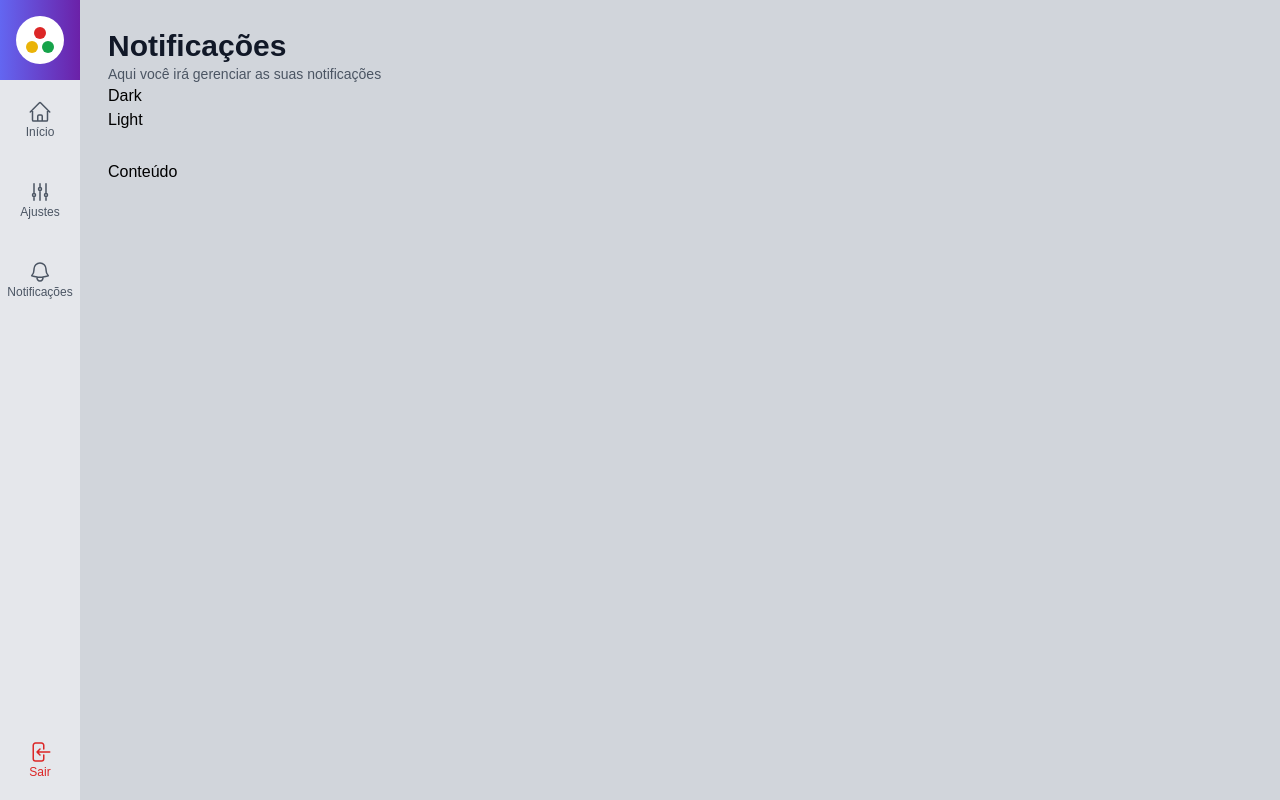
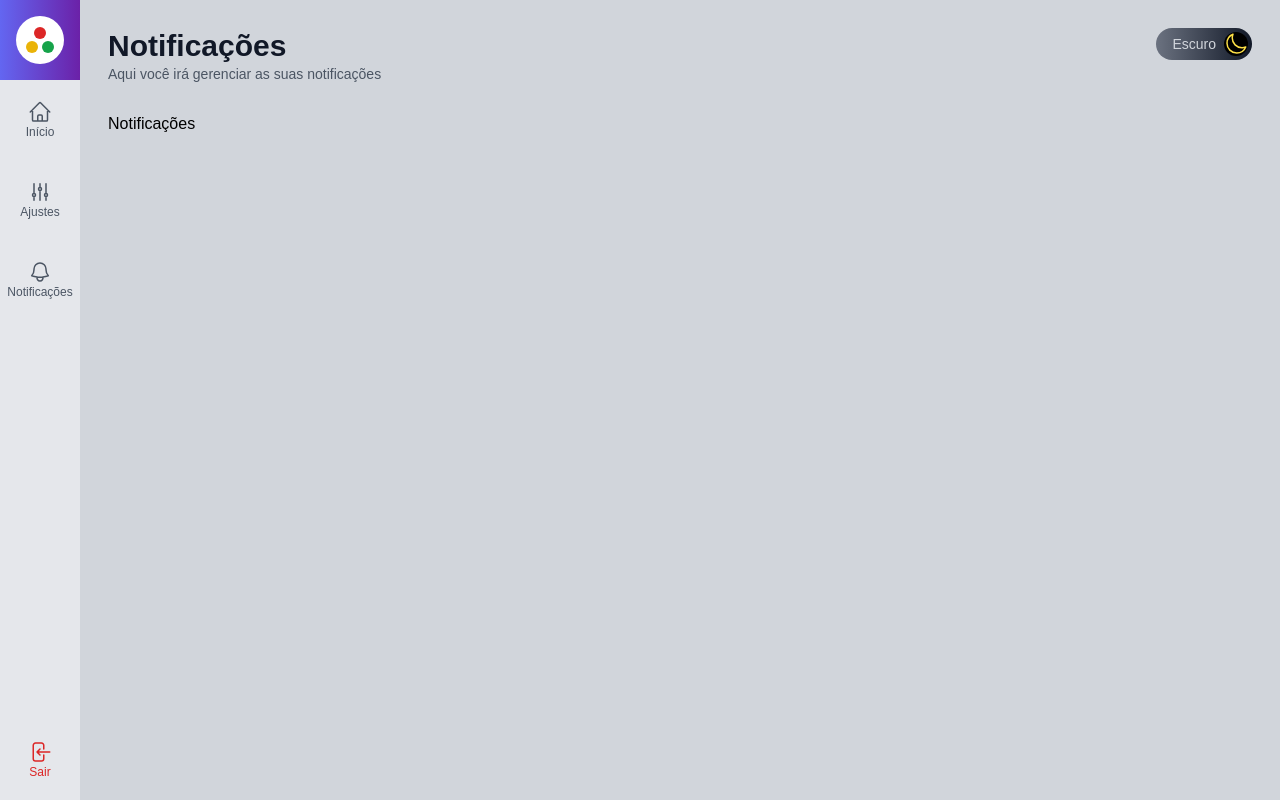
Before and after one commit to marciocrodrigues/nextjs-proj-templateadmin, a Next.js app: page /notificacoes in a window 1280 px wide. Built offline with nearby package versions, Linux system fonts and the light colour scheme.

Commit message:
context api e botal de alternar tema

```diff
--- a/src/components/Providers/Providers.tsx
+++ b/src/components/Providers/Providers.tsx
@@ -1,10 +1,11 @@
 "use client";
+import { AppProvider } from "@/data/context/AppContext";
 import { ThemeProvider } from "next-themes";
 
 const Providers = ({ children }: { children: React.ReactNode }) => {
   return (
     <ThemeProvider enableSystem={true} attribute="class">
-      {children}
+      <AppProvider>{children}</AppProvider>
     </ThemeProvider>
   );
 };
--- a/src/components/icons/index.tsx
+++ b/src/components/icons/index.tsx
@@ -67,3 +67,37 @@
     />
   </svg>
 );
+
+export const IconeSol = (tamanho = 6) => (
+  <svg
+    xmlns="http://www.w3.org/2000/svg"
+    fill="none"
+    viewBox="0 0 24 24"
+    strokeWidth={1.5}
+    stroke="currentColor"
+    className={`h-${tamanho} w-${tamanho}`}
+  >
+    <path
+      strokeLinecap="round"
+      strokeLinejoin="round"
+      d="M12 3v2.25m6.364.386l-1.591 1.591M21 12h-2.25m-.386 6.364l-1.591-1.591M12 18.75V21m-4.773-4.227l-1.591 1.591M5.25 12H3m4.227-4.773L5.636 5.636M15.75 12a3.75 3.75 0 11-7.5 0 3.75 3.75 0 017.5 0z"
+    />
+  </svg>
+);
+
+export const IconeLua = (tamanho = 6) => (
+  <svg
+    xmlns="http://www.w3.org/2000/svg"
+    fill="none"
+    viewBox="0 0 24 24"
+    strokeWidth={1.5}
+    stroke="currentColor"
+    className={`w-${tamanho} h-${tamanho}`}
+  >
+    <path
+      strokeLinecap="round"
+      strokeLinejoin="round"
+      d="M21.752 15.002A9.718 9.718 0 0118 15.75c-5.385 0-9.75-4.365-9.75-9.75 0-1.33.266-2.597.748-3.752A9.753 9.753 0 003 11.25C3 16.635 7.365 21 12.75 21a9.753 9.753 0 009.002-5.998z"
+    />
+  </svg>
+);
--- /dev/null
+++ b/src/components/template/BotaoAlternarTema.tsx
@@ -0,0 +1,63 @@
+import { IconeLua, IconeSol } from "../icons";
+
+interface BotaoAlternarTemaProps {
+  tema?: string;
+  altenarTema?: () => void;
+}
+
+export default function BotaoAlternarTema(props: BotaoAlternarTemaProps) {
+  return props.tema === "dark" ? (
+    <div
+      onClick={props.altenarTema}
+      className={`
+            hidden sm:flex items-center cursor-pointer
+            bg-gradient-to-r from-yellow-300 to-yellow-600
+            w-14 lg:w-24 h-8 p-1 rounded-full
+        `}
+    >
+      <div
+        className={`
+            flex items-center justify-center
+            bg-white text-yellow-600 w-6 h-6 rounded-full
+        `}
+      >
+        {IconeSol(4)}
+      </div>
+      <div
+        className={`
+            hidden lg:flex items-center ml-4
+            text-white
+        `}
+      >
+        <span className="text-sm">Claro</span>
+      </div>
+    </div>
+  ) : (
+    <div
+      onClick={props.altenarTema}
+      className={`
+            hidden sm:flex items-center justify-end cursor-pointer
+            bg-gradient-to-r from-gray-500 to-gray-900
+            w-14 lg:w-24 h-8 p-1 rounded-full
+        `}
+    >
+      <div
+        className={`
+            hidden lg:flex items-center mr-2
+            text-gray-300
+        `}
+      >
+        <span className="text-sm">Escuro</span>
+      </div>
+      <div
+        className={`
+            flex items-center justify-center
+            bg-black text-yellow-300
+            w-6 h-6 rounded-full
+        `}
+      >
+        {IconeLua(4)}
+      </div>
+    </div>
+  );
+}
--- a/src/components/template/Cabecalho.tsx
+++ b/src/components/template/Cabecalho.tsx
@@ -1,4 +1,5 @@
-import { useTheme } from "next-themes";
+import useAppData from "@/data/hook/useAppData";
+import BotaoAlternarTema from "./BotaoAlternarTema";
 import Titulo from "./Titulo";
 
 interface CabecalhoProps {
@@ -7,15 +8,12 @@
 }
 
 export default function Cabecalho(props: CabecalhoProps) {
-  const { systemTheme, theme, setTheme } = useTheme();
-
+  const { tema, alternarTema } = useAppData();
   return (
-    <div>
+    <div className={`flex`}>
       <Titulo titulo={props.titulo} subtitulo={props.subtitulo} />
-      <div>
-        <button onClick={() => setTheme("dark")}>Dark</button>
-        <br />
-        <button onClick={() => setTheme("light")}>Light</button>
+      <div className={` flex flex-grow justify-end`}>
+        <BotaoAlternarTema tema={tema} altenarTema={alternarTema} />
       </div>
     </div>
   );
--- a/src/components/template/Layout.tsx
+++ b/src/components/template/Layout.tsx
@@ -2,7 +2,7 @@
 import MenuLateral from "./MenuLateral";
 import Cabecalho from "./Cabecalho";
 import Conteudo from "./Conteudo";
-import Providers from "../Providers/Providers";
+import useAppData from "@/data/hook/useAppData";
 
 interface LayoutProps {
   titulo: string;
@@ -12,7 +12,6 @@
 
 export default function Layout(props: LayoutProps) {
   return (
-    <Providers>
     <div
       className={`
        flex h-screen w-screen
@@ -28,6 +27,5 @@
         <Conteudo>{props.children}</Conteudo>
       </div>
     </div>
-    </Providers>
   );
 }
--- /dev/null
+++ b/src/data/context/AppContext.tsx
@@ -0,0 +1,32 @@
+import { useTheme } from "next-themes";
+import { createContext } from "react";
+
+type Tema = "dark" | "light";
+
+interface AppContextProps {
+  tema?: string;
+  alternarTema?: () => void;
+}
+
+const AppContext = createContext<AppContextProps>({});
+
+export function AppProvider(props: any) {
+  const { setTheme, theme } = useTheme();
+
+  function alternarTema() {
+    setTheme(theme === "light" ? "dark" : "light");
+  }
+
+  return (
+    <AppContext.Provider
+      value={{
+        tema: theme,
+        alternarTema,
+      }}
+    >
+      {props.children}
+    </AppContext.Provider>
+  );
+}
+
+export default AppContext;
--- /dev/null
+++ b/src/data/hook/useAppData.ts
@@ -0,0 +1,6 @@
+import { useContext } from "react";
+import AppContext from "../context/AppContext";
+
+const useAppData = () => useContext(AppContext);
+
+export default useAppData;
--- a/src/pages/_app.tsx
+++ b/src/pages/_app.tsx
@@ -1,6 +1,11 @@
 import type { AppProps } from "next/app";
 import "@/styles/globals.css";
+import Providers from "@/components/Providers/Providers";
 
 export default function App({ Component, pageProps }: AppProps) {
-  return <Component {...pageProps} />;
+  return (
+    <Providers>
+      <Component {...pageProps} />
+    </Providers>
+  );
 }
--- a/src/pages/notificacoes.tsx
+++ b/src/pages/notificacoes.tsx
@@ -1,4 +1,5 @@
 import Layout from "@/components/template/Layout";
+import useAppData from "@/data/hook/useAppData";
 
 export default function Notificacoes() {
   return (
@@ -7,7 +8,7 @@
         titulo="Notificações"
         subtitulo="Aqui você irá gerenciar as suas notificações"
       >
-        <h3>Conteúdo</h3>
+        <h3>Notificações</h3>
       </Layout>
     </div>
   );
```
Lines whose indentation alone changed are shown as unchanged.
